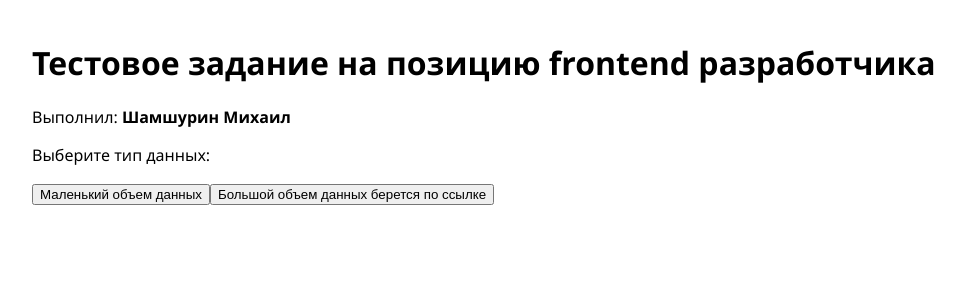
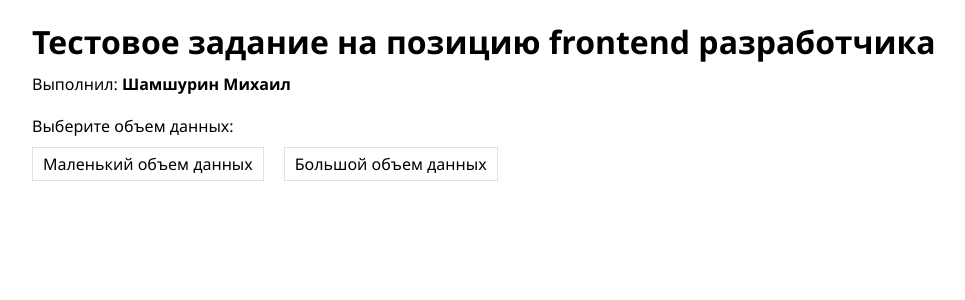
Before and after one commit to FoxMalder/Test-task-frontend-developer, a React (Create React App) app: page / in a window 1280 px wide. Shown: the top 300 px of the page, without its empty margins (108-1073 px from the left). Built offline with nearby package versions, Linux system fonts and the light colour scheme; no server answers.

Commit message:
Добавлена стартовая страница

```diff
--- a/src/App.js
+++ b/src/App.js
@@ -12,7 +12,9 @@ class App extends React.Component {
         super();
 
         // Адрес запроса, для получения данных
-        this.queryURL = `http://www.filltext.com/?rows=1000&id=%7Bnumber%7C1000%7D&firstName=%7BfirstName%7D&lastName=%7BlastName%7D&email=%7Bemail%7D&phone=%7Bphone%7C(xxx)xxx-xx-xx%7D&address=%7BaddressObject%7D&description=%7Blorem%7C32%7D`;
+        this.bigDataQuery = `http://www.filltext.com/?rows=1000&id=%7Bnumber%7C1000%7D&firstName=%7BfirstName%7D&delay=3&lastName=%7BlastName%7D&email=%7Bemail%7D&phone=%7Bphone%7C(xxx)xxx-xx-xx%7D&address=%7BaddressObject%7D&description=%7Blorem%7C32%7D`;
+        this.littleDataQuery = `http://www.filltext.com/?rows=32&id=%7Bnumber%7C1000%7D&firstName=%7BfirstName%7D&lastName=%7BlastName%7D&email=%7Bemail%7D&phone=%7Bphone%7C(xxx)xxx-xx-xx%7D&address=%7BaddressObject%7D&description=%7Blorem%7C32%7D`;
+        this.queryURL = undefined;
 
         this.state = {
             totalRows: undefined,
@@ -38,20 +40,33 @@ class App extends React.Component {
         this.setBackgroundLoading = this.setBackgroundLoading.bind(this);
         this.componentDidMount = this.componentDidMount.bind(this);
         this.onClickRepeat = this.onClickRepeat.bind(this);
+
+        this.setBigDataQuery = this.setBigDataQuery.bind(this);
+        this.setLittleDataQuery = this.setLittleDataQuery.bind(this);
     }
 
     componentDidMount() {
-        this.getDataFromServer(this.queryURL);
+        // this.getDataFromServer(this.queryURL);
     }
 
     setBackgroundLoading(state) {
         this.setState({ isBackgroundLoading: state });
     }
 
+    setBigDataQuery() {
+        this.setState({ isDataTypeSelected: true });
+        this.getDataFromServer(this.bigDataQuery);
+    }
+
+    setLittleDataQuery() {
+        this.setState({ isDataTypeSelected: true });
+        this.getDataFromServer(this.littleDataQuery);
+    }
+
     // Получение данных с сервера
     //      queryURL — get-запрос серверу
     getDataFromServer(queryURL) {
-        fetch(this.queryURL)
+        fetch(queryURL)
             .then((res) => res.json())
             .then(
                 (result) => {
@@ -158,17 +173,28 @@ class App extends React.Component {
     }
 
     render() {
+        // Приветствие
         if (!this.state.isDataTypeSelected) {
             return (
                 <div className="wrapper">
                     <div className="hello">
-                        <h1>Тестовое задание на позицию frontend разработчика</h1>
-                        <p>
+                        <h1 className="hello__header">
+                            Тестовое задание на позицию frontend разработчика
+                        </h1>
+                        <p className="hello__paragraph">
                             Выполнил: <b>Шамшурин Михаил</b>
                         </p>
-                        <p>Выберите тип данных:</p>
-                        <button>Маленький объем данных</button>
-                        <button>Большой объем данных берется по ссылке</button>
+                        <div className="hello__select-data-type">
+                            <p className="hello__select-data-type__paragraph">
+                                Выберите объем данных:
+                            </p>
+                            <button className="hello__select-data-type__button" onClick={this.setLittleDataQuery}>
+                                Маленький объем данных
+                            </button>
+                            <button className="hello__select-data-type__button" onClick={this.setBigDataQuery}>
+                                Большой объем данных
+                            </button>
+                        </div>
                     </div>
                 </div>
             );
--- a/src/Pagination/Pagination.js
+++ b/src/Pagination/Pagination.js
@@ -53,6 +53,10 @@ class Pagination extends React.Component {
             this.indexOfFirstNumberOfPage = 0;
         } else {
             this.indexOfFirstNumberOfPage = this.indexOfLastNumberOfPage - this.pageNubersPerPage;
+        }
+
+        if(_props.currentPage > this.maxPage) {
+            _props.setActivePage(this.maxPage);
         }
 
         // Установка отображаемых страниц на текущей странице
--- a/src/index.css
+++ b/src/index.css
@@ -41,6 +41,40 @@ hr {
   max-width: 1040px;
   margin: 0 auto;
   padding: 20px;
+}
+
+.wrapper .hello__header {
+  margin: 0;
+  margin-bottom: 10px;
+}
+
+.wrapper .hello__paragraph {
+  margin-bottom: 10px;
+  margin-top: 0px;
+}
+
+.wrapper .hello__select-data-type {
+  margin-top: 20px;
+}
+
+.wrapper .hello__select-data-type__paragraph {
+  margin-bottom: 10px;
+}
+
+.wrapper .hello__select-data-type__button {
+  font-family: 'Segoe UI', Tahoma, Geneva, Verdana, sans-serif;
+  font-size: 12pt;
+  border: none;
+  border: 1px solid #DFE2E5;
+  background: none;
+  padding: 5px 10px;
+  cursor: pointer;
+  outline: none;
+  margin-right: 20px;
+}
+
+.wrapper .hello__select-data-type__button:hover {
+  background: #eceef0;
 }
 
 .wrapper__header {
@@ -282,15 +316,20 @@ hr {
 }
 
 .wrapper .search__form__submit {
-  display: block;
   font-family: 'Segoe UI', Tahoma, Geneva, Verdana, sans-serif;
   font-size: 12pt;
   border: none;
-  border-top: 1px solid #DFE2E5;
-  border-right: 1px solid #DFE2E5;
+  border: 1px solid #DFE2E5;
   background: none;
   padding: 5px 10px;
   cursor: pointer;
+  outline: none;
+  border-bottom: none;
+  border-left: none;
+}
+
+.wrapper .search__form__submit:hover {
+  background: #eceef0;
 }
 
 .wrapper .search__form__submit:hover {
--- a/src/index.sass
+++ b/src/index.sass
@@ -38,6 +38,19 @@ $table-hovered-color: #eceef0
    100%
        transform: rotate(360deg)
 
+@mixin beauty-button
+    @include font
+    border: none
+    border: 1px solid $table-border-color
+    background: none
+    padding: 5px 10px
+    cursor: pointer
+    outline: none
+
+    &:hover
+        background: $table-hovered-color
+
+
 body
     margin: 0
     padding: 0
@@ -56,6 +69,28 @@ hr
     max-width: 1040px
     margin: 0 auto
     padding: 20px
+
+
+    // Приветствие
+    .hello
+        &__header
+            margin: 0
+            margin-bottom: 10px
+
+        &__paragraph
+            margin-bottom: 10px
+            margin-top: 0px
+
+        &__select-data-type
+            margin-top: 20px
+
+            &__paragraph
+                margin-bottom: 10px
+
+            &__button
+                @include beauty-button
+                margin-right: 20px
+
 
     &__header
         margin: 0
@@ -167,14 +202,9 @@ hr
                 outline: none
 
             &__submit
-                display: block
-                @include font
-                border: none
-                border-top: 1px solid $table-border-color
-                border-right: 1px solid $table-border-color
-                background: none
-                padding: 5px 10px
-                cursor: pointer
+                @include beauty-button
+                border-bottom: none
+                border-left: none
 
                 &:hover
                     background: $table-hovered-color
```
Also changed, not shown: 1 other file (tests, documents, lock files or other folders).
